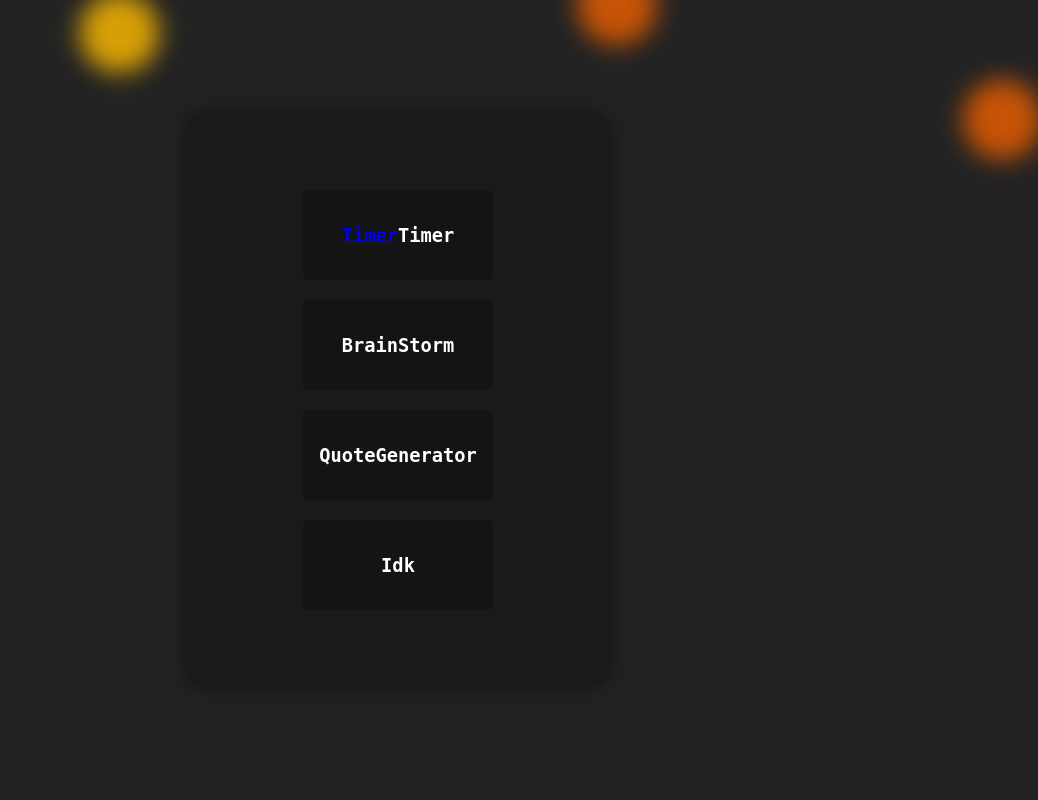
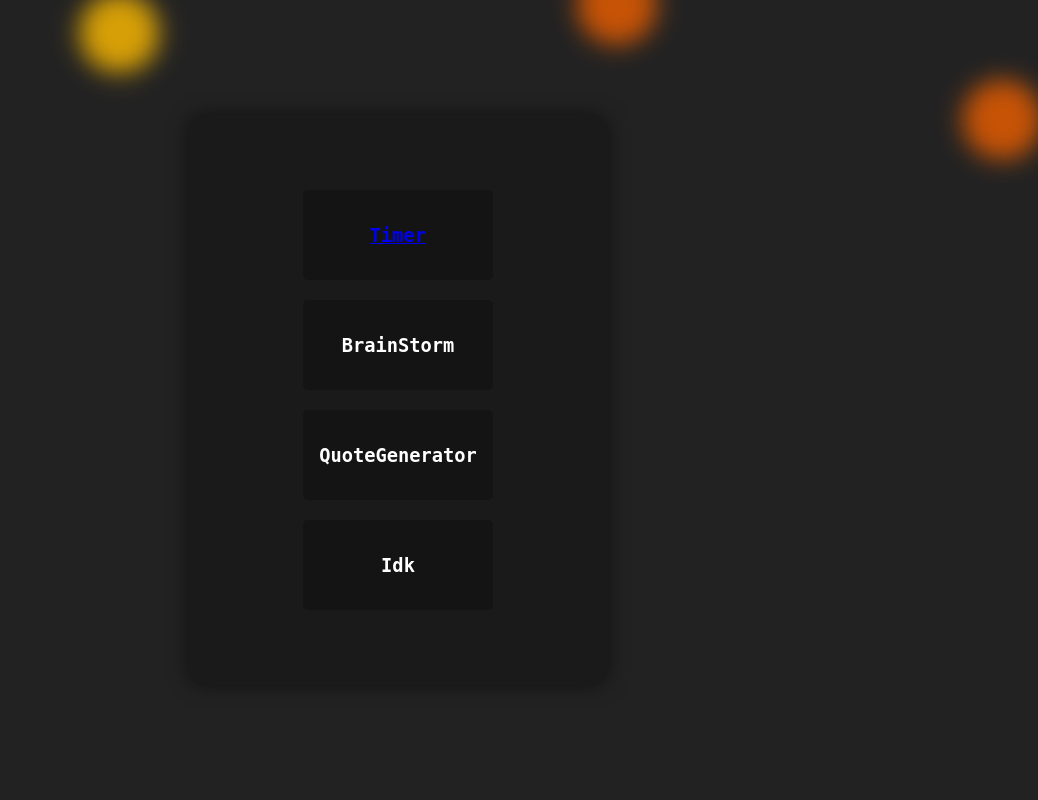
Before and after one commit to Holedroppersgithubacc2/Blazern, a Flask app: page /features in a window 1280 px wide. Shown: the whole page, without its empty margins (242-1280 px from the left). Run offline with Flask 3, Linux system fonts and the light colour scheme; some libraries are stand-ins or nearby versions.

Commit message:
Update features.html

```diff
--- a/templates/features.html
+++ b/templates/features.html
@@ -23,7 +23,6 @@
     <div class="container">
       <div class="feature">
         <a href="{{ url_for('timer')}}"><h3>Timer</h3></a>
-        <h3>Timer</h3>
       </div>
       <div class="feature">
         <h3>BrainStorm</h3>
```
